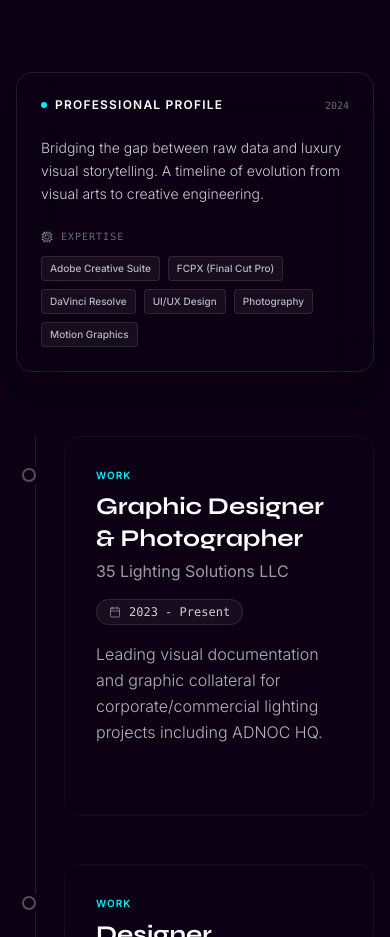
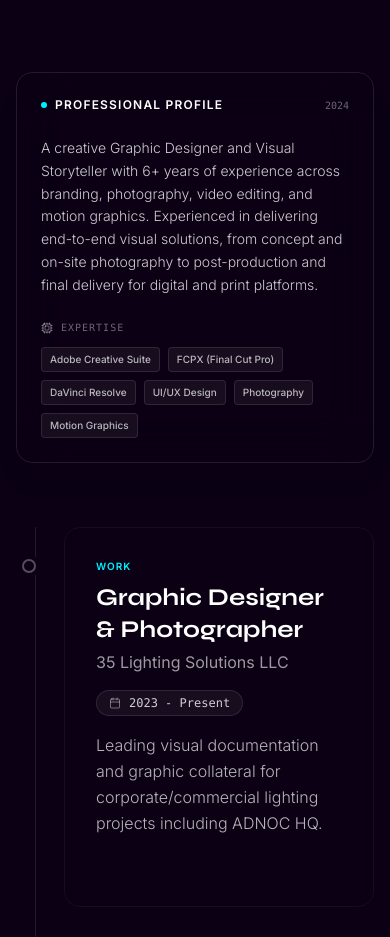
Before and after one commit to JunaidParamberi/Graphic_deigner_portfolio, a React (Vite) app: page / in a window 390 px wide. Shown: the part 1020-1957 px from the top of the page. Built offline with nearby package versions, Linux system fonts and the light colour scheme.

Commit message:
mobile navbar postion changed

```diff
--- a/components/Layout/Navigation.tsx
+++ b/components/Layout/Navigation.tsx
@@ -252,7 +252,7 @@ export const Navigation = () => {
             initial={{ opacity: 0, scale: 0 }}
             animate={{ opacity: 1, scale: 1 }}
             transition={{ delay: 1 }}
-            className="fixed bottom-8 right-8 z-50 md:hidden pointer-events-auto"
+            className="fixed top-5 right-8   z-50 md:hidden pointer-events-auto"
         >
             <button
                 onClick={() => setIsMobileMenuOpen(!isMobileMenuOpen)}
--- a/components/Sections/Journey.tsx
+++ b/components/Sections/Journey.tsx
@@ -28,7 +28,12 @@ const MobileMissionControl = () => (
         </div>
 
         <p className="text-white/80 text-sm leading-relaxed font-light mb-6">
-            Bridging the gap between raw data and luxury visual storytelling. A timeline of evolution from visual arts to creative engineering.
+            A creative Graphic Designer and Visual Storyteller with 6+
+years of experience across branding, photography, video
+editing, and motion graphics. Experienced in delivering
+end-to-end visual solutions, from concept and on-site
+photography to post-production and final delivery for
+digital and print platforms.
         </p>
 
         <div>
```
